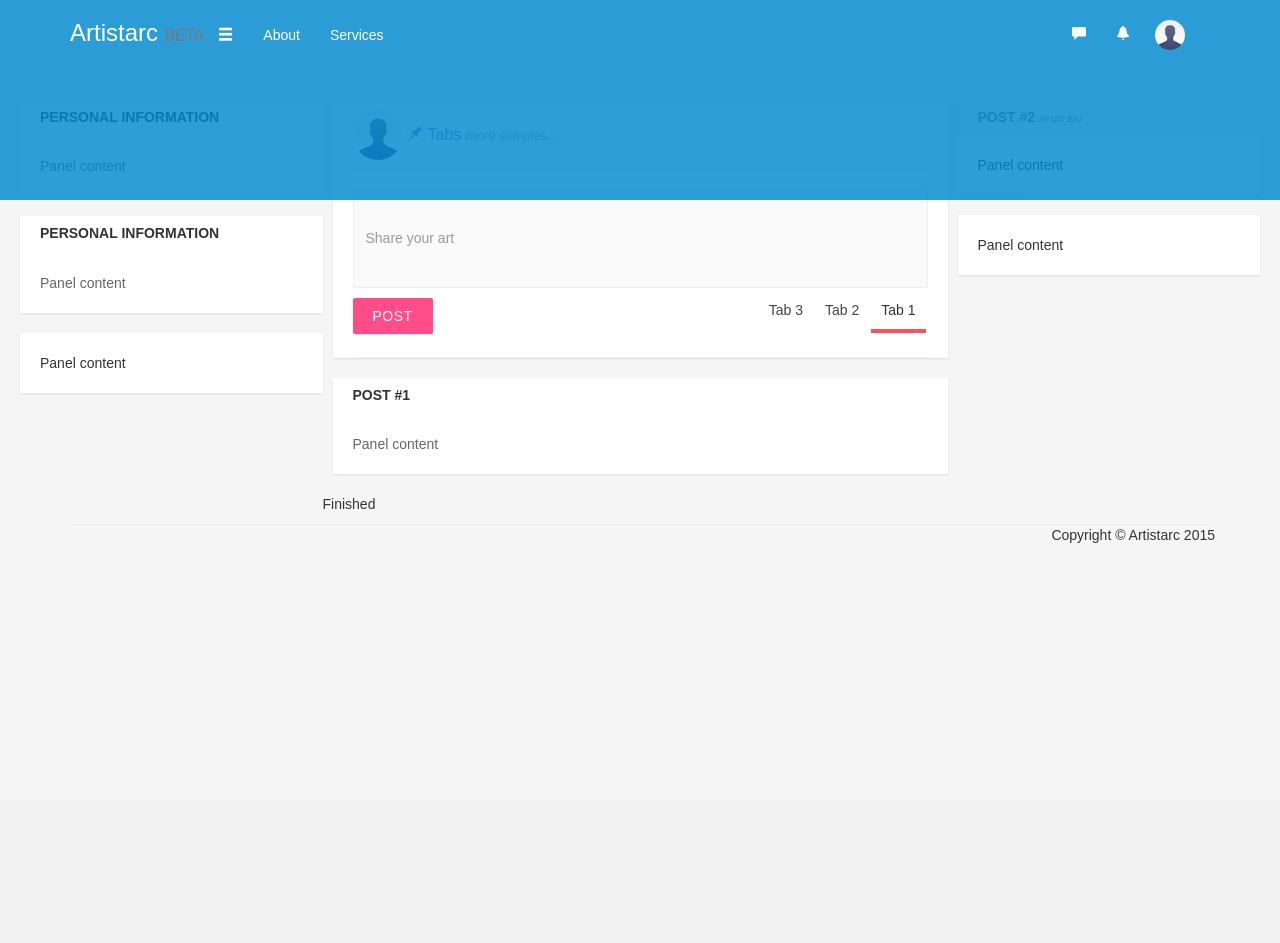
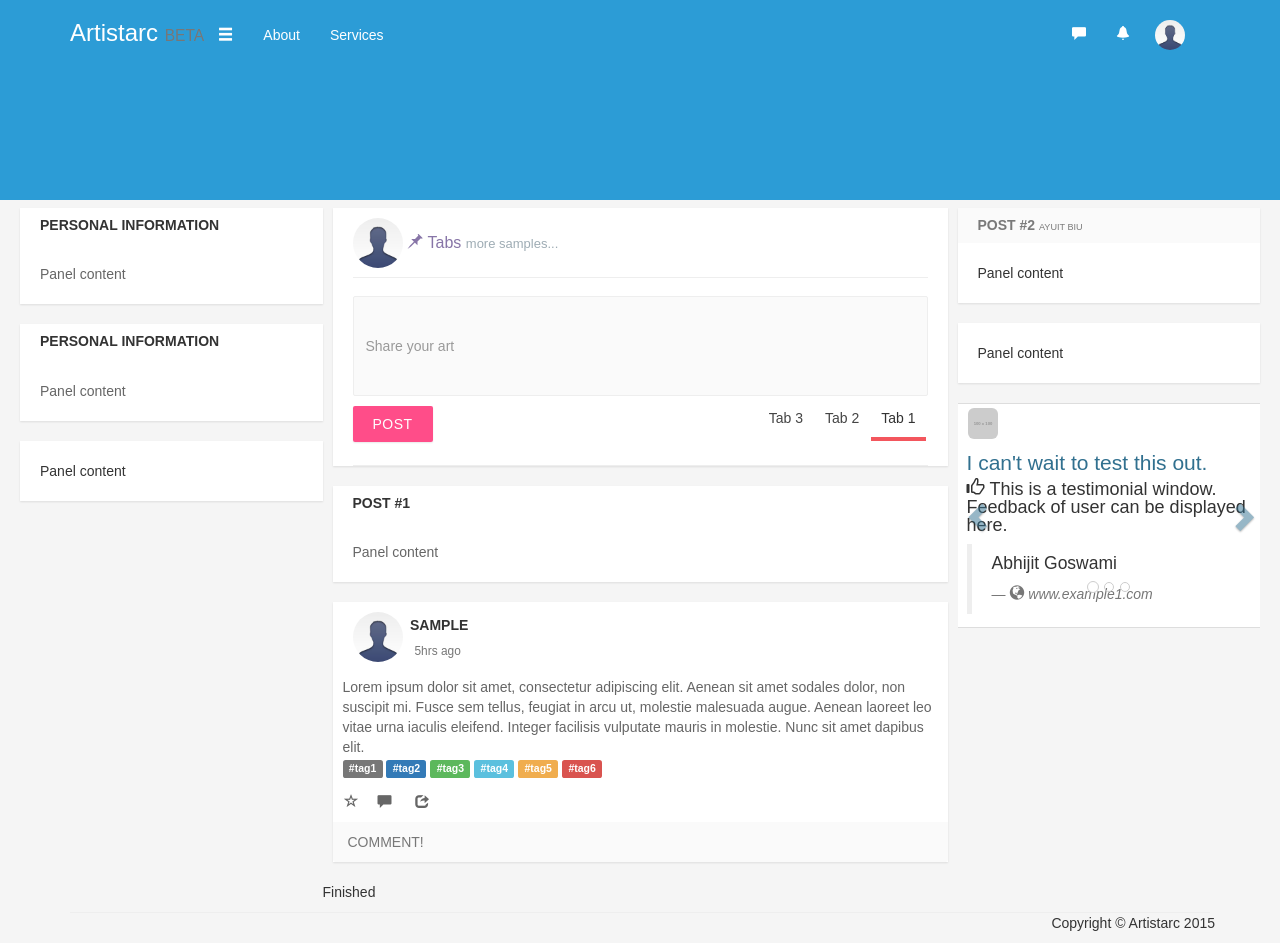
Before and after one commit to nuketor/artistarc-beta, a PHP site: page /home.php in a window 1280 px wide. Before the commit the page ends 543 px from the top, so only its background shows below. Run offline with PHP 8.4, Linux system fonts and the light colour scheme; the visitor is signed in with stand-in values (Sample User, id 1); grey boxes labelled with a size stand in for pictures from a placeholder-image service; data that the repository does not hold is empty; some libraries are stand-ins or nearby versions.

```diff
--- a/container.php
+++ b/container.php
@@ -1,7 +1,7 @@
 <!--[ /.container main]-->
 <div class="container-fluid p_top">
 <!-- [ Post Body ] -->
-<div class="container-fluid m-t-50">
+<div class="container-fluid m-t-153">
 	<div class="row">
 
 		<!-- [ row-1 ] -->
@@ -167,6 +167,42 @@
 				<!-- [ /. Modal - card-expanded ]-->
 			</div>
 
+			<div class='col-md-12'>
+				<div class='panel panel-default panel-fill'>
+					<div class='panel-heading post-head'>
+
+						<a href='' style='padding: 10px;' class='p-0 dropdown-toggle dropdown' data-toggle='dropdown' aria-haspopup='true' aria-expanded='false'>
+					                    <img src='./img/user_profile/0001.jpg' class='img-circle post-usr-pic'>
+							</a>
+
+						<h3 class='panel-title post-user'><?php session_start(); echo $_SESSION['UserName'] ; ?></h3>
+
+						<small class='post-time'><p class='text-muted'>5hrs ago</p></small>
+					</div>
+					<div class='panel-body post-body'>
+
+					Lorem ipsum dolor sit amet, consectetur adipiscing elit. Aenean sit amet sodales dolor, non suscipit mi. Fusce sem tellus, feugiat in arcu ut, molestie malesuada augue. Aenean laoreet leo vitae urna iaculis eleifend. Integer facilisis vulputate mauris in molestie. Nunc sit amet dapibus elit.
+					</br>
+						<span class='label label-default'>#tag1</span>
+						<span class='label label-primary'>#tag2</span>
+						<span class='label label-success'>#tag3</span>
+						<span class='label label-info'>#tag4</span>
+						<span class='label label-warning'>#tag5</span>
+						<span class='label label-danger'>#tag6</span>
+						</br>
+					<div class='post-social' >
+						 <span class='glyphicon glyphicon-star-empty' aria-hidden='true'></span>
+						 <span class='glyphicon glyphicon-comment m-l-15' aria-hidden='true'></span>
+						 <span class='glyphicon glyphicon-share m-l-20' aria-hidden='true'></span>
+
+					</div>
+					</div>
+					<div class='panel-footer text-muted'>
+							COMMENT!
+					</div>
+				</div>
+		</div>
+
 <!-- 			<img id='loading' src='img/loading.gif'> -->
 			<div id="demoajax" cellspacing="0"></div>
 			<!-- [ /. cards ] -->
@@ -196,6 +232,22 @@
 					</div>
 				</div>
 			</div>
+
+			<div class="col-md-12">
+			 <div id="carousel-example-generic" class="carousel slide" data-ride="carousel">
+
+			 <!-- Indicators --> <ol class="carousel-indicators"> <li data-target="#carousel-example-generic" data-slide-to="0" class="active"></li> <li data-target="#carousel-example-generic" data-slide-to="1"></li> <li data-target="#carousel-example-generic" data-slide-to="2"></li> </ol>
+
+			 <!-- Wrapper for slides --> <div class="carousel-inner"> <div class="item active"> <div class="row"> <div class="col-xs-12"> <div class="thumbnail adjust1"> <div class="col-md-2 col-sm-2 col-xs-12"> <img class="media-object img-rounded img-responsive" src="http://placehold.it/100"> </div>
+
+			 <div class="caption"> <p class="text-info lead adjust2">I can't wait to test this out.</p> <p><span class="glyphicon glyphicon-thumbs-up"></span> This is a testimonial window. Feedback of user can be displayed here.</p> <blockquote class="adjust2"> <p>Abhijit Goswami</p> <small><cite title="Source Title"><i class="glyphicon glyphicon-globe"></i> www.example1.com</cite></small> </blockquote>  </div> </div> </div> </div> </div> <div class="item"> <div class="row"> <div class="col-xs-12"> <div class="thumbnail adjust1"> <div class="col-md-2 col-sm-2 col-xs-12"> <img class="media-object img-rounded img-responsive" src="http://placehold.it/100"> </div>
+
+			 <div class="caption"> <p class="text-info lead adjust2">I can't wait to test this out.</p> <p><span class="glyphicon glyphicon-thumbs-up"></span> This is a testimonial window. Feedback of user can be displayed here.</p> <blockquote class="adjust2"> <p>Abhijit Goswami</p> <small><cite title="Source Title"><i class="glyphicon glyphicon-globe"></i> www.example2.com</cite></small> </blockquote> </div> </div> </div> </div> </div> <div class="item"> <div class="row"> <div class="col-xs-12"> <div class="thumbnail adjust1"> <div class="col-md-2 col-sm-2 col-xs-12"> <img class="media-object img-rounded img-responsive" src="http://placehold.it/100"> </div>
+
+			 <div class="caption"> <p class="text-info lead adjust2">I can't wait to test this out.</p> <p><span class="glyphicon glyphicon-thumbs-up"></span> This is a testimonial window. Feedback of user can be displayed here.</p> <blockquote class="adjust2"> <p>Abhijit Goswami</p> <small><cite title="Source Title"><i class="glyphicon glyphicon-globe"></i> www.example3.com</cite></small> </blockquote> </div> </div> </div> </div> </div> </div>
+
+			 <!-- Controls --> <a class="left carousel-control" href="#carousel-example-generic" data-slide="prev"> <span class="glyphicon glyphicon-chevron-left p-l-15"></span> </a> <a class="right carousel-control" href="#carousel-example-generic" data-slide="next"> <span class="glyphicon glyphicon-chevron-right p-r-40"></span> </a>
+			 </div></div>
 			<!-- [ /. cards ] -->
 		</div>
 		</div>
```
